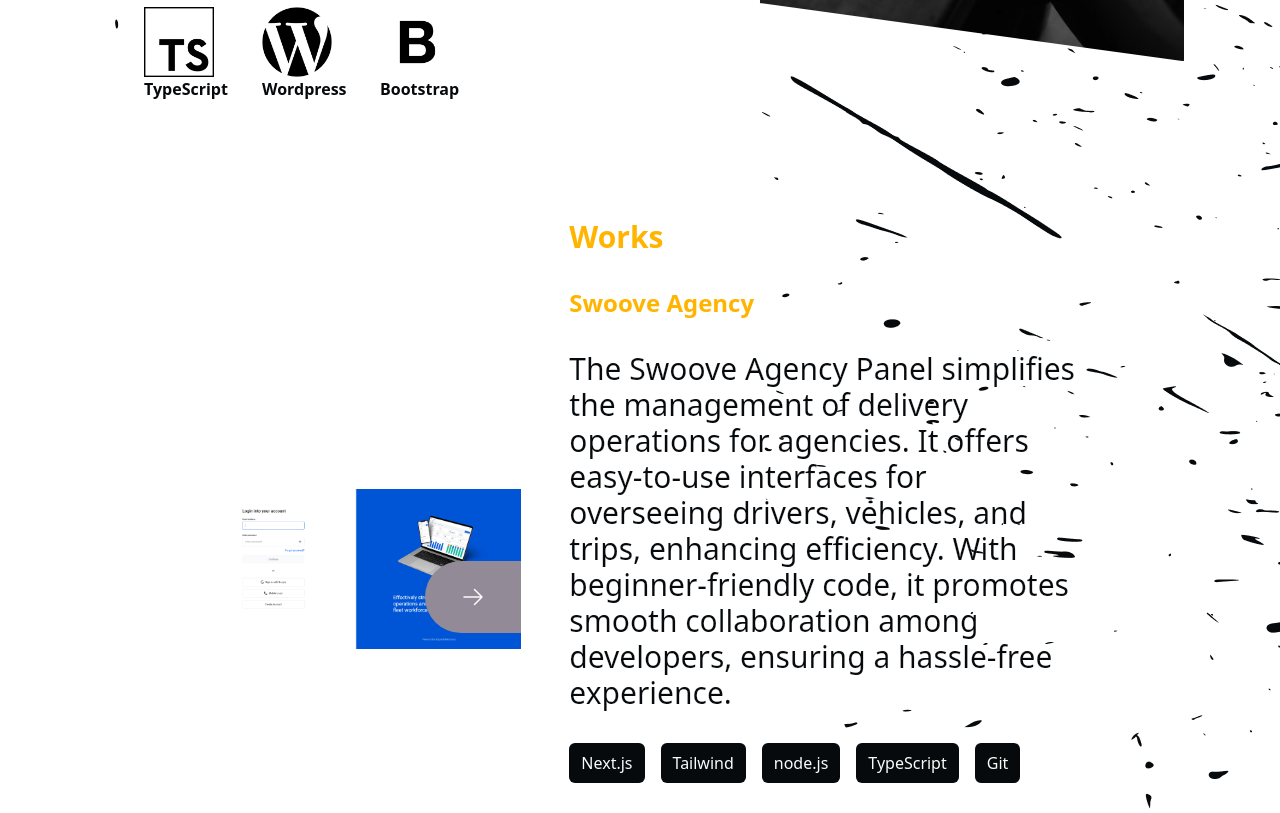
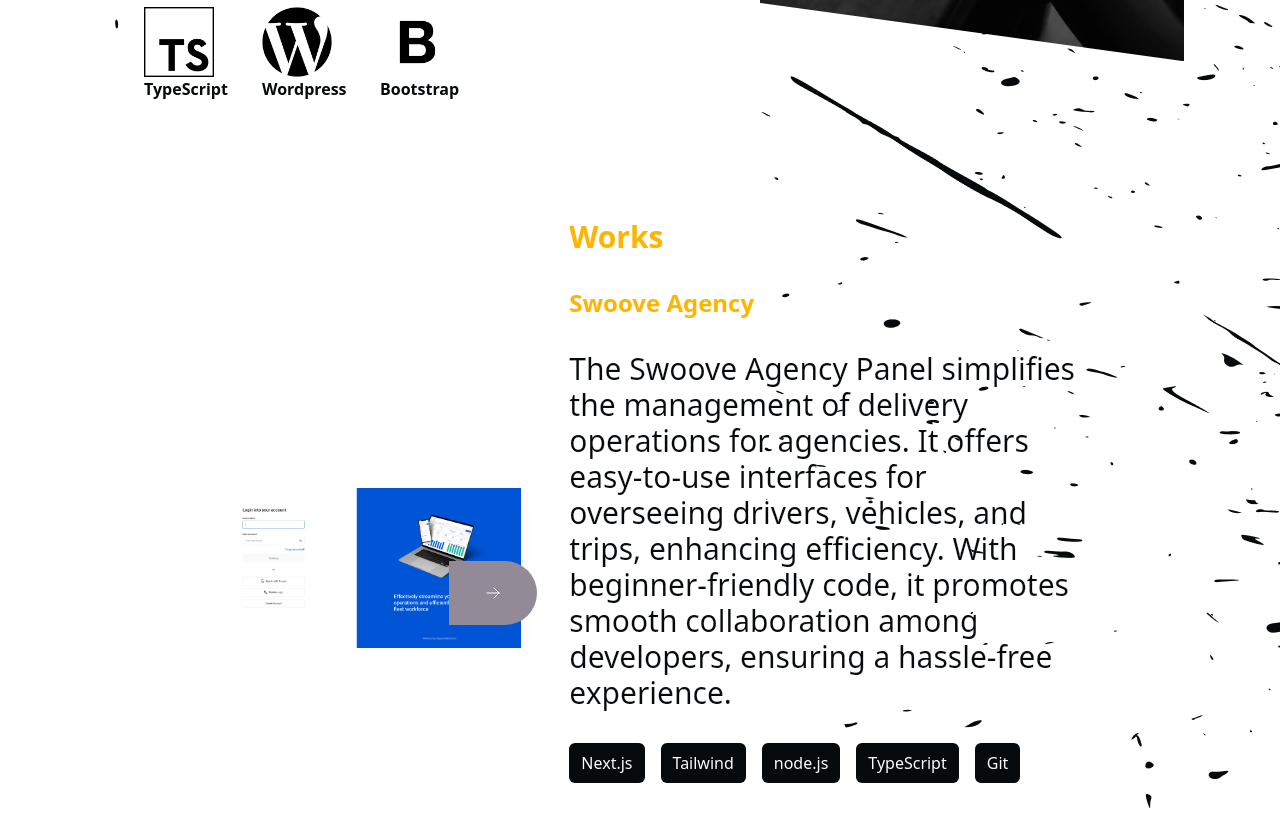
Before and after one commit to thenapster94/thatguynapster, a Next.js app: page / in a window 1280 px wide. Shown: the part 2215-3028 px from the top of the page. Built offline with nearby package versions, Linux system fonts and the light colour scheme.

Commit message:
improved image slider

```diff
--- a/components/previewImage.tsx
+++ b/components/previewImage.tsx
@@ -1,7 +1,14 @@
+import { ArrowLeftIcon, ArrowRightIcon } from "@heroicons/react/24/outline";
 import React, { useEffect, useState } from "react";
+import { Swiper, SwiperSlide } from "swiper/react";
+import { Pagination } from "swiper/modules";
+import type SwiperType from "swiper";
 import Image from "next/image";
-import { ArrowLeftIcon, ArrowRightIcon } from "@heroicons/react/24/outline";
+
 import { classNames } from "@/libs";
+import "swiper/css";
+import "swiper/css/pagination";
+import { Button } from ".";
 
 interface PreviewImageProps {
   images: string[];
@@ -16,17 +23,30 @@ export const PreviewImage = ({
   slant = true,
   slantDirection = "right",
 }: PreviewImageProps) => {
-  const [currentImage, setCurrentImage] = useState(0);
-
-  const showNext = () => setCurrentImage((prevImage) => prevImage + 1);
-  const showPrev = () => setCurrentImage((prevImage) => prevImage - 1);
-
-  const isPrevVisible = currentImage > 0;
-  const isNextVisible = currentImage < images.length - 1;
+  const [swiper, setSwiper] = useState<null | SwiperType>(null);
+  const [activeIndex, setActiveIndex] = useState(0);
+  const [slideConfig, setSlideConfig] = useState({
+    isBeginning: true,
+    isEnd: activeIndex === (images.length ?? 0) - 1,
+  });
 
   useEffect(() => {
-    setCurrentImage(0);
+    swiper?.on("slideChange", ({ activeIndex }) => {
+      setActiveIndex(activeIndex);
+      setSlideConfig({
+        isBeginning: activeIndex === 0,
+        isEnd: activeIndex === (images.length ?? 0) - 1,
+      });
+    });
+  }, [swiper, images]);
+
+  useEffect(() => {
+    swiper?.slideTo(0);
   }, [images]);
+
+  const activeStyles = "absolute top-[45%] bg-gray px-9 py-6 cursor-pointer";
+
+  const inactiveStyles = "hidden";
 
   return (
     <div
@@ -36,32 +56,69 @@ export const PreviewImage = ({
         "relative"
       )}
     >
-      <Image
-        className={classNames(grayscale && "grayscale", "mix-blend-luminosity")}
-        width={475}
-        height={653}
-        loading="lazy"
-        alt="Andrew"
-        src={images[currentImage]}
-      />
+      <Button
+        className={classNames(
+          activeStyles,
+          "-left-4 transition rounded-l-full",
+          {
+            [inactiveStyles]: slideConfig.isBeginning,
+            "hover:bg-primary hover:text-neutral-10 text-neutral-50 opacity-100":
+              !slideConfig.isBeginning,
+          },
+          "w-max z-10"
+        )}
+        aria-label="next category"
+        onClick={(ev) => {
+          ev.preventDefault();
+          swiper?.slidePrev();
+        }}
+      >
+        <ArrowLeftIcon className="w-4 h-4 text-inherit" />
+      </Button>
 
-      {isPrevVisible && (
-        <div
-          className="absolute top-[45%] left-0 bg-gray px-9 py-6 rounded-r-full cursor-pointer"
-          onClick={showPrev}
-        >
-          <ArrowLeftIcon className="text-white w-6 h-6" />
-        </div>
-      )}
+      <Button
+        className={classNames(
+          activeStyles,
+          "-right-4 rounded-r-full transition",
+          {
+            [inactiveStyles]: slideConfig.isEnd,
+            "hover:bg-primary hover:text-neutral-10 text-neutral-50 opacity-100":
+              !slideConfig.isEnd,
+          },
+          "w-max z-10"
+        )}
+        aria-label="next category"
+        onClick={(ev) => {
+          ev.preventDefault();
+          swiper?.slideNext();
+        }}
+      >
+        <ArrowRightIcon className="w-4 h-4 text-inherit" />
+      </Button>
 
-      {isNextVisible && (
-        <div
-          className="absolute top-[45%] right-0 bg-gray px-9 py-6 rounded-l-full cursor-pointer"
-          onClick={showNext}
-        >
-          <ArrowRightIcon className="text-white w-6 h-6" />
-        </div>
-      )}
+      <Swiper
+        className="w-full h-full"
+        spaceBetween={16}
+        slidesPerView={1}
+        onSwiper={(swiper) => setSwiper(swiper)}
+        modules={[Pagination]}
+      >
+        {images.map((img: any, index: number) => (
+          <SwiperSlide className="-z-10 relative w-full h-full" key={index}>
+            <Image
+              className={classNames(
+                grayscale && "grayscale",
+                "mix-blend-luminosity"
+              )}
+              width={475}
+              height={653}
+              loading="lazy"
+              alt="Project Image"
+              src={img}
+            />
+          </SwiperSlide>
+        ))}
+      </Swiper>
     </div>
   );
 };
--- a/libs/helpers.ts
+++ b/libs/helpers.ts
@@ -1,9 +1,12 @@
+import { type ClassValue, clsx } from "clsx";
+import { twMerge } from "tailwind-merge";
+
 export const scrollToDiv = (element: string) => {
   document.getElementById(element)?.scrollIntoView();
 };
 
-export const classNames = (...classes: any) => {
-  return classes.filter(Boolean).join(" ");
+export const classNames = (...inputs: ClassValue[]) => {
+  return twMerge(clsx(inputs));
 };
 
 export const phoneNumberFormat = (phone: string, reverse?: boolean) => {
--- a/package.json
+++ b/package.json
@@ -11,6 +11,7 @@
   "dependencies": {
     "@heroicons/react": "^2.1.1",
     "axios": "^1.6.7",
+    "clsx": "^2.1.1",
     "form-data": "^4.0.0",
     "formik": "^2.4.5",
     "mailgun.js": "^10.2.1",
@@ -22,6 +23,8 @@
     "react-phone-number-input": "^3.3.9",
     "resend": "^3.2.0",
     "styled-components": "^6.1.8",
+    "swiper": "^11.1.1",
+    "tailwind-merge": "^2.3.0",
     "yup": "^1.3.3"
   },
   "devDependencies": {
```
